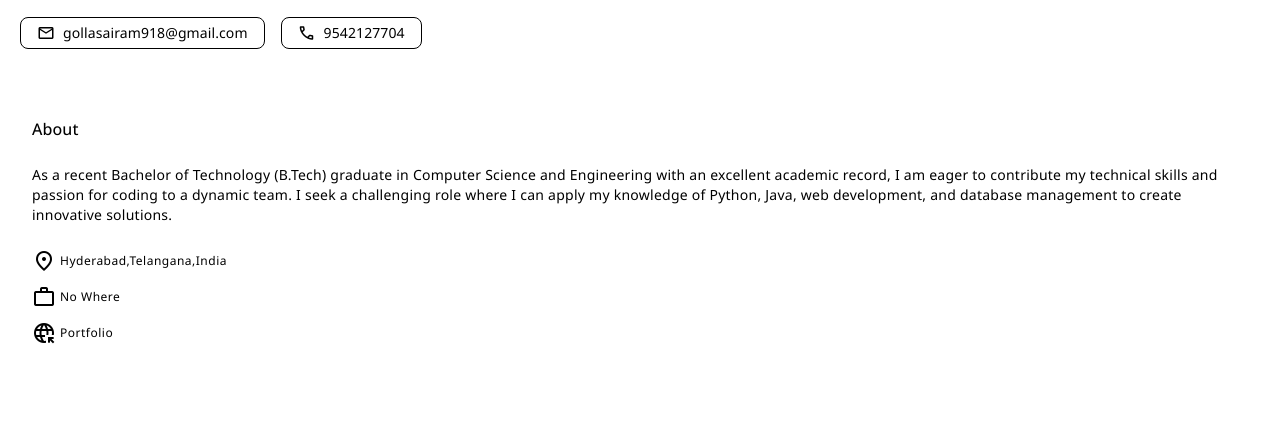
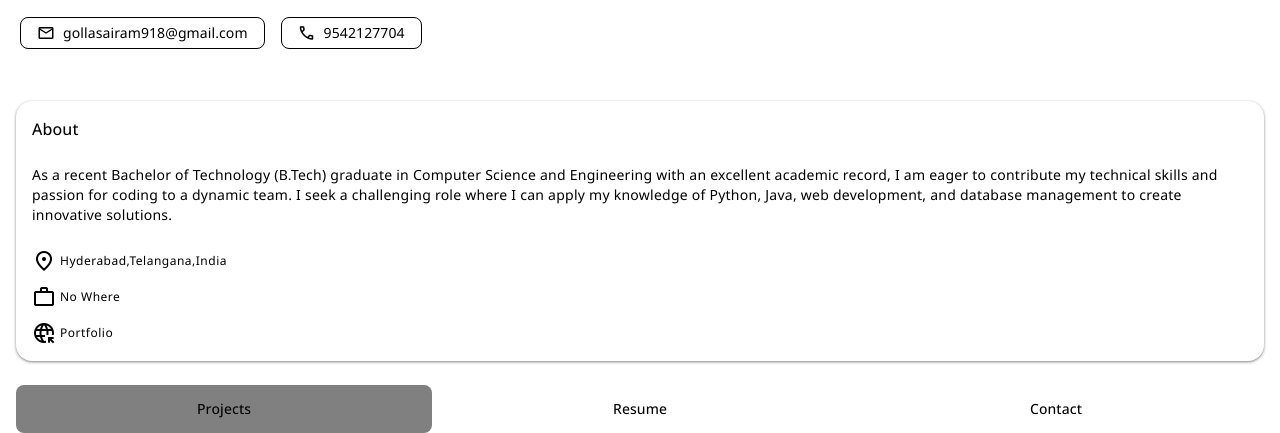
Before and after one commit to SairamGolla918/SairamGolla918.github.io, a plain HTML site: page index.html in a window 1280 px wide. Shown: the part 520-953 px from the top of the page. Before the commit the page ends 881 px from the top, so only its background shows below. Drawn offline with nearby package versions, Linux system fonts and the light colour scheme.

Commit message:
Modified about section and Added Primary tabs section of Projects ,Resume and Contact structure and style

```diff
--- a/css/style.css
+++ b/css/style.css
@@ -379,6 +379,70 @@ body{
 /**
  * TAB
  */
+.primary-tabs{
+  background-color: var(--background);
+  margin-block-start: 24px;
+  margin-inline:16px;
+  display: grid;
+  grid-template-columns: repeat(3,1fr);
+  justify-content:center ;
+}
+
+.tab-btn {
+  height: 48px;
+  width: 100%;
+  display: grid;
+  place-content: center;
+  background-color: var(--surface);
+  color: var(--on-surface-variant);
+  --state-layer-bg:var(--on-surface-variant);
+  transition: background-color 0.2s ease;
+
+
+}
+
+.tab-btn.active{
+  background-color: hsl(0, 0%, 90%); /* Light grey for light theme */
+  color: var(--primary);
+}
+
+/* Dark theme active tab */
+.tab-btn.active {
+  background-color: hsl(0, 0%, 50%); /* Dark grey for dark theme */
+  border-radius: var(--shape-corner-small, 4px);
+}
+
+/* Hover effect for all tabs */
+.tab-btn:hover {
+  background-color: hsl(0, 0%, 90%); /* Slight grey for light theme */
+}
+
+.tab-btn:hover {
+  background-color: hsl(0, 0%, 50%); /* Slight grey for dark theme */
+  border-radius: var(--shape-corner-small, 4px);
+}
+
+.tab-text{
+  position: relative;
+  height: 48px;
+  line-height: 48px;
+}
+
+.tab-text::after{
+  content:"" ;
+  position: absolute;
+  bottom: 0;
+  left: 0;
+  width: 100%;
+  height: 3px;
+  border-radius:3px 3px 0 0;
+  background-color: var(--primary);
+  opacity: 0;
+}
+
+.tab-btn.active .tab-text::after{
+  opacity: 1;
+}
 
 
 /**
@@ -511,7 +575,16 @@ body{
   margin-inline: 16px;
   padding: 16px;
   margin-block-start:24px ;
-  border-radius: var(--radius-large);
+  border: 1px solid var(--outline-variant);
+  border-radius: var(--shape-corner-large);
+  box-shadow: var(--elevation-1);
+}
+
+[data-theme="light"] .about-card {
+  background-color: var(--surface-container-low-light);
+}
+[data-theme="dark"] .about-card {
+  background-color: var(--surface-container-low-dark);
 }
 
 .about-card .card-title{
--- a/index.html
+++ b/index.html
@@ -49,7 +49,7 @@
 
             <section class="section hero">
                 <div class="container">
-                    <figure class="hero-banner img-holder" style="--widht: 240; --height:240;">
+                    <figure class="hero-banner img-holder" style="--width: 240; --height:240;">
                         <img src="./assets/images/profile-saiee.png" width="240" height="240" alt="Saiee" class="img-cover">
 
                     </figure>
@@ -107,6 +107,26 @@
                         </li>
                     </ul>
                 </div>
+                <div>
+                    <!-- Primary Tabs -->
+                     <div class="primary-tabs">
+                        <button class="tab-btn active" data-tab-btn="project">
+                            <span class="tab-text title-small">Projects</span>
+                            <div class="state-layer"></div>
+                        </button>
+                        <button class="tab-btn" data-tab-btn="resume">
+                            <span class="tab-text title-small">Resume</span>
+                            <div class="state-layer"></div>
+                        </button>
+                        <button class="tab-btn" data-tab-btn="contact">
+                            <span class="tab-text title-small">Contact</span>
+                            <div class="state-layer"></div>
+                        </button>
+                     </div>
+
+
+
+                </div>
              </div>
 
         </article>
```
